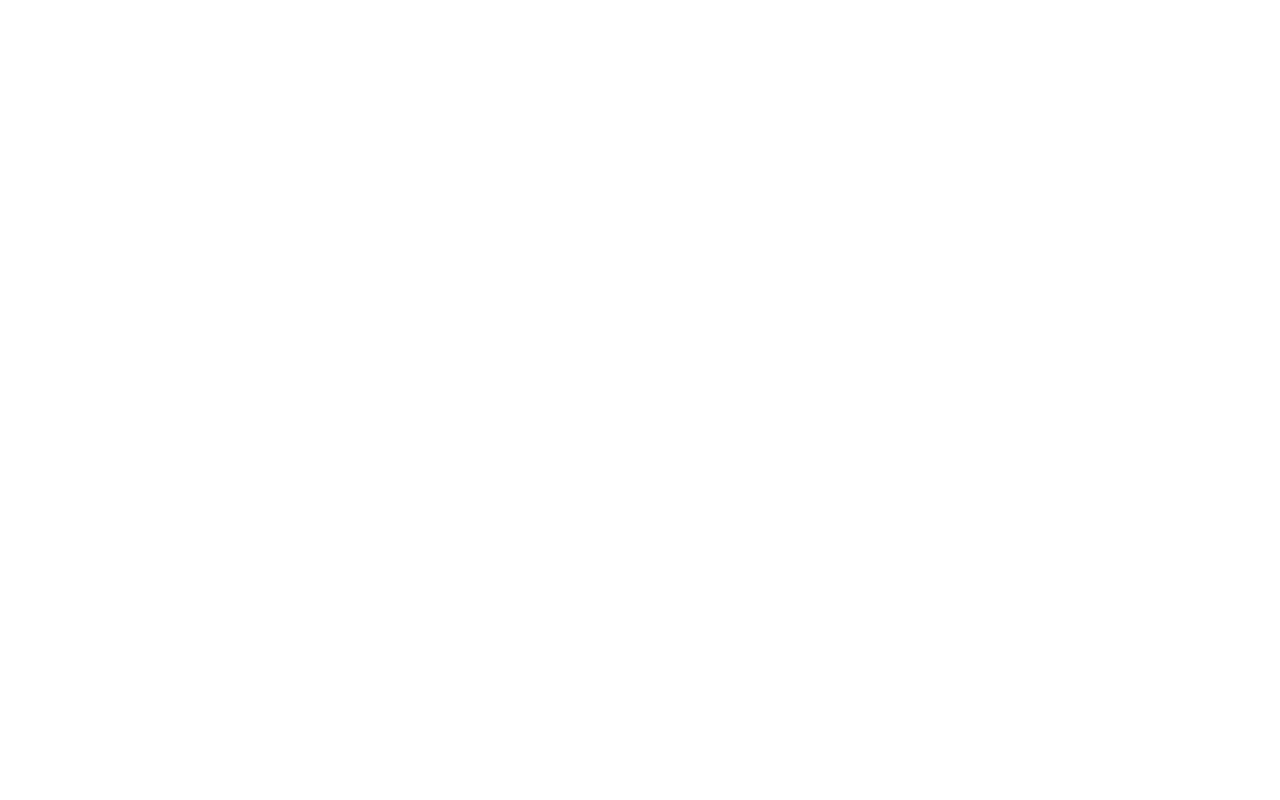
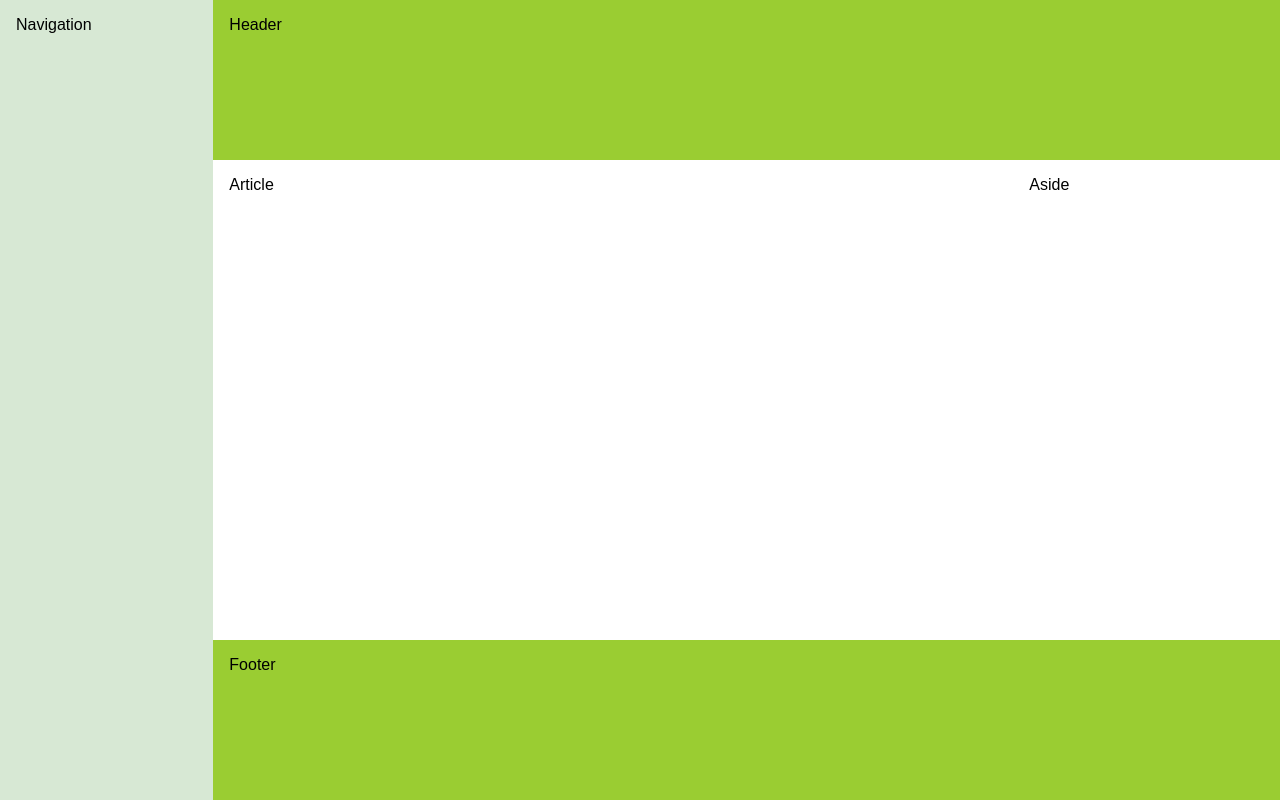
Before and after one commit to acciojob/split-screen-styling-dhulam07, a website: page main.html in a window 1280 px wide. Drawn offline with Linux system fonts and the light colour scheme.

Commit message:
created a submission

```diff
--- a/main.html
+++ b/main.html
@@ -1,12 +1,18 @@
 <!DOCTYPE html>
-
 <html>
   <head>
     <link rel="stylesheet" href="styles.css" />
   </head>
-
   <body>
-    <!-- the entire body must be written by student -->
+    <nav>Navigation</nav>
+    <main>
+      <header>Header</header>
+      <section class="content">
+        <article>Article</article>
+        <aside>Aside</aside>
+      </section>
+      <footer>Footer</footer>
+    </main>
     <script type="text/javascript" src="./script.js"></script>
   </body>
 </html>
--- a/script.js
+++ b/script.js
@@ -1 +1,3 @@
 //your JS code here. If required.
+// script.js - No JavaScript needed for layout
+console.log('Layout loaded successfully!');
--- a/styles.css
+++ b/styles.css
@@ -1 +1,48 @@
 /*  your css code here. If applicable */
+/* styles.css */
+* {
+  box-sizing: border-box;
+  margin: 0;
+  padding: 0;
+}
+
+body {
+  height: 100vh;
+  display: flex;
+  font-family: Arial, sans-serif;
+}
+
+nav {
+  flex: 0 0 16.6667%; /* 1/6 */
+  background-color: #D7E8D4;
+  padding: 1em;
+}
+
+main {
+  flex: 1;
+  display: flex;
+  flex-direction: column;
+}
+
+header, footer {
+  flex: 0 0 20%; /* 1/5 */
+  background-color: yellowgreen;
+  padding: 1em;
+}
+
+.content {
+  flex: 1;
+  display: flex;
+  min-height: 0; /* Allow flex children to shrink */
+}
+
+article {
+  flex: 0 0 75%; /* 3/4 */
+  min-height: 60vh;
+  padding: 1em;
+}
+
+aside {
+  flex: 0 0 25%; /* 1/4 */
+  padding: 1em;
+}
```
